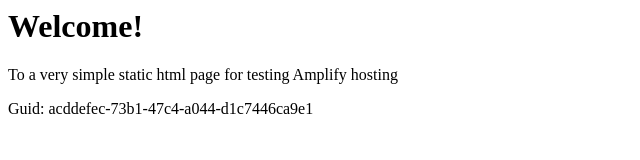
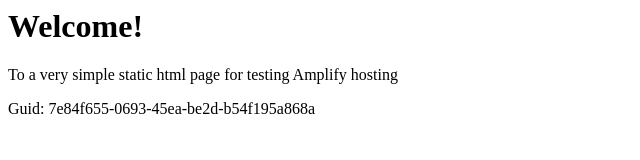
Before and after one commit to aws-aemilia-syd/Github-PR-Commit-Integration-Test-DoNotTouch-GitHubWebhookPushCanaryTest-v1-prod-ap-southeast-2, a website: page src/index.html in a window 1280 px wide. Shown: the full height of the page, 0-640 px from the left. Drawn offline with Linux system fonts and the light colour scheme.

Commit message:
commit from integ tests

```diff
--- a/src/index.html
+++ b/src/index.html
@@ -12,6 +12,6 @@
 <body>
     <h1>Welcome!</h1>
     <p>To a very simple static html page for testing Amplify hosting</p>
-    <p>Guid: acddefec-73b1-47c4-a044-d1c7446ca9e1</p></body>
+    <p>Guid: 7e84f655-0693-45ea-be2d-b54f195a868a</p></body>
 
 </html>
```
